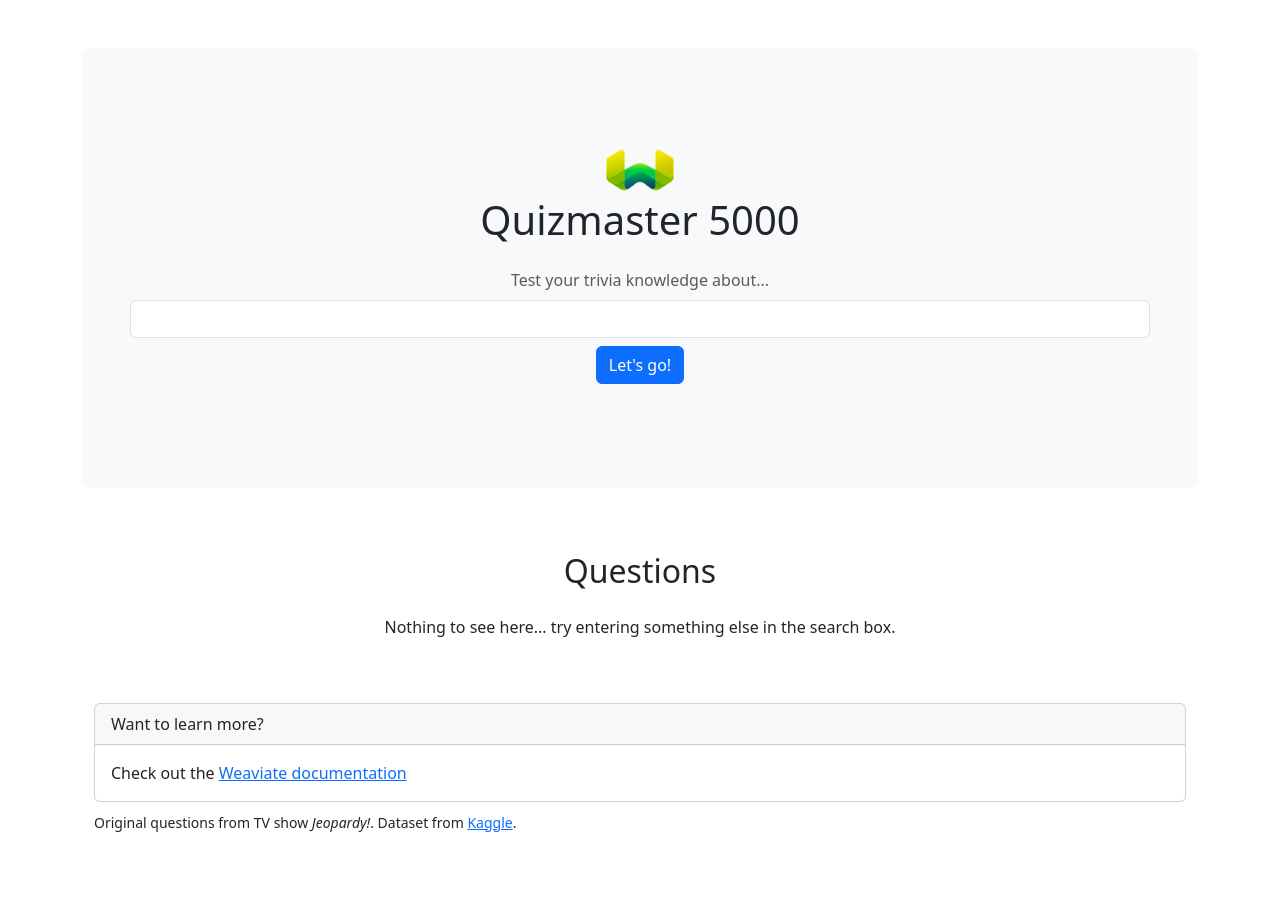
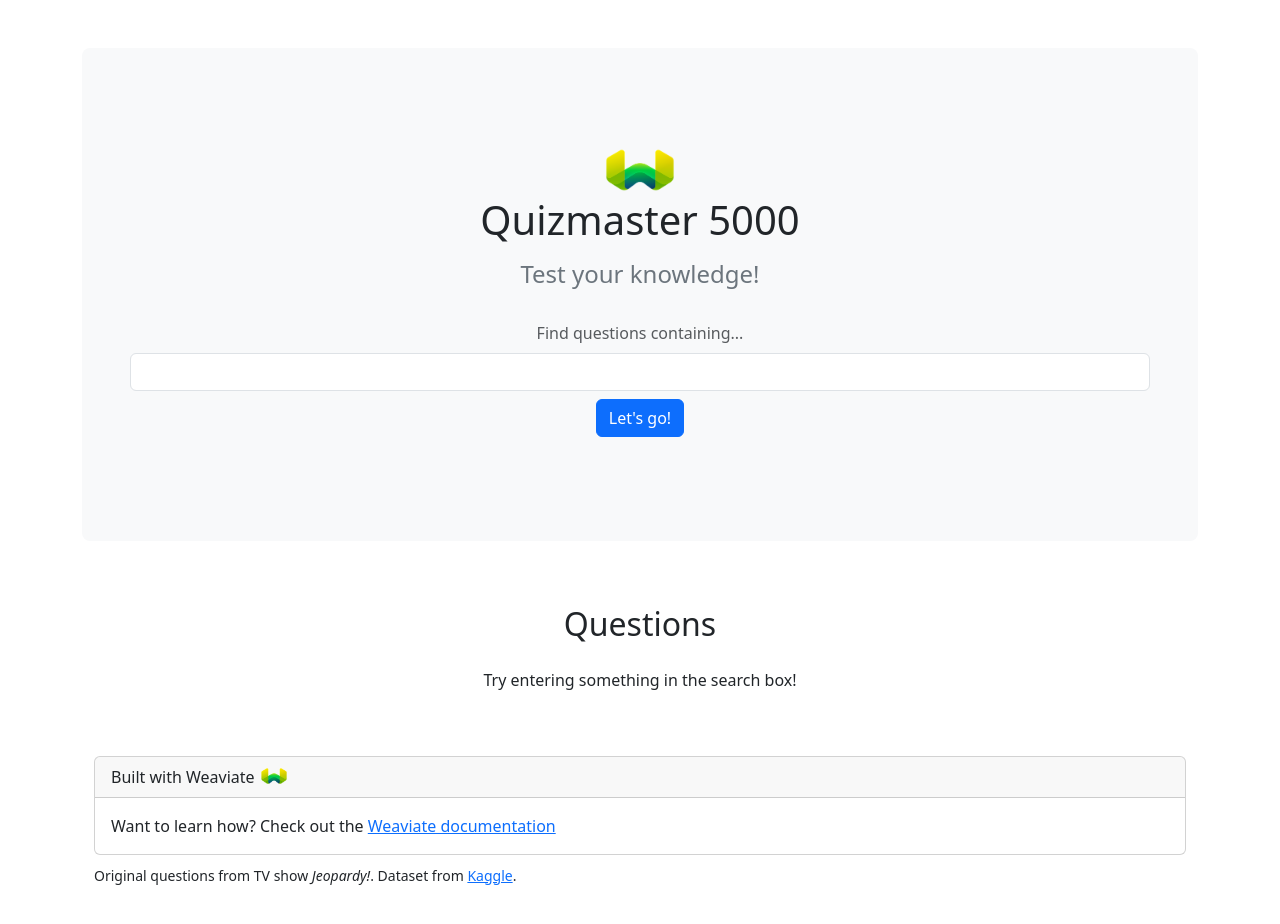
Before and after one commit to databyjp/DEMO_simple_ai_search, a React (Vite) app: page / in a window 1280 px wide. Shown: the top 924 px of the page. Before the commit the page ends 834 px from the top, so only its background shows below. Built offline with nearby package versions, Linux system fonts and the light colour scheme.

Commit message:
clean up code

```diff
--- a/src/App.jsx
+++ b/src/App.jsx
@@ -5,48 +5,45 @@
 
 function App() {
 
-  const [searchResults, setSearchResults] = useState([])
-
-  const searchHandler = () => {
-    console.log("Something")
-  }
+  const [searchResults, setSearchResults] = useState(null)
 
   return (
     <>
-      <div class="container my-5">
-        <div class="p-5 text-center bg-body-tertiary rounded-3">
-          <div class="container px-4 pt-5">
+      <div className="container my-5">
+        <div className="p-5 text-center bg-body-tertiary rounded-3">
+          <div className="container px-4 pt-5">
             <img src={weaviateLogo} width="80px"></img>
-            <h1 class="pb-2">Quizmaster 5000</h1>
+            <h1 className="pb-2">Quizmaster 5000</h1>
+            <h4 className="text-secondary">Test your knowledge!</h4>
           </div>
-          <div class="row row-cols-1 align-items-md-center g-5 py-2">
-            <div class="col d-flex flex-column align-items-center gap-2">
+          <div className="row row-cols-1 align-items-md-center g-5 pt-4 pb-2">
+            <div className="col d-flex flex-column align-items-left gap-2">
               <SearchBox setSearchResults={setSearchResults} />
             </div>
           </div>
         </div>
       </div>
 
-      <div class="container px-4 pt-2">
-        <div class="row row-cols-1 align-items-md-center g-5 py-2">
-          <div class="col d-flex flex-column align-items-md-center gap-2">
-            <h2 class="pb-2">Questions</h2>
+      <div className="container px-4 pt-2">
+        <div className="row row-cols-1 align-items-md-center g-5 py-2">
+          <div className="col d-flex flex-column align-items-md-center gap-2">
+            <h2 className="pb-2">Questions</h2>
             <SearchDisplay searchResults={searchResults} />
           </div>
         </div>
       </div>
 
-      <div class="container px-4 pt-2">
-        <div class="card mt-5 mb-2">
-          <div class="card-header">
-            Want to learn more?
+      <div className="container px-4 pt-2">
+        <div className="card mt-5 mb-2">
+          <div className="card-header">
+            Built with Weaviate <img src={weaviateLogo} width="30px" style={{ marginTop: '-5px' }}></img>
           </div>
-          <div class="card-body">
-            <p class="card-text">Check out the <a href="https://weaviate.io/developers/weaviate/quickstart">Weaviate documentation</a></p>
+          <div className="card-body">
+            <p className="card-text">Want to learn how? Check out the <a href="https://weaviate.io/developers/weaviate/quickstart">Weaviate documentation</a></p>
           </div>
         </div>
       </div>
-      <div class="container px-4">
+      <div className="container px-4 pb-5">
         <small>
           Original questions from TV show <i>Jeopardy!</i>. Dataset from <a href="https://www.kaggle.com/datasets/tunguz/200000-jeopardy-questions">Kaggle</a>.
         </small>
--- a/src/QuestionCard.jsx
+++ b/src/QuestionCard.jsx
@@ -22,17 +22,17 @@
   return (
     <>
       <div>
-        <div class="card my-2">
-          <div class="card-body">
-            <p class="card-text">
+        <div className="card my-2">
+          <div className="card-body">
+            <div className="card-text">
               <p>
-                <small><span class="badge bg-secondary">{category}</span></small>
+                <small><span className="badge bg-secondary">{category}</span></small>
               </p>
               {imageURL && <img src={imageURL} alt="Content visual representation" style={{ maxWidth: '100%' }} />}
               <p className="card-text">
                 {content}
               </p>
-            </p>
+            </div>
             {
               showAnswer ? (
                 <>
--- a/src/SearchBox.jsx
+++ b/src/SearchBox.jsx
@@ -21,7 +21,7 @@
         query: queryString[0],
         properties: ['question']
       })
-      .withLimit(5)
+      .withLimit(10)
       .withFields('question answer _additional {id} hasCategory {... on JeopardyCategory {title} }')
       .do();
     console.log(result)
@@ -42,15 +42,21 @@
 
   return (
     <>
-      <label for="exampleFormControlInput1" class="text-body-secondary">Test your trivia knowledge about...</label>
+      <label className="text-body-secondary text-align-left">Find questions containing...</label>
       <input
         type="text"
-        class="form-control"
+        className="form-control"
         name="Search"
         onChange={(e) => setSearchString([e.target.value])}
+        onKeyDown={(e) => {
+          if (e.key === 'Enter') {
+            e.preventDefault();
+            clickHandler();
+          }
+        }}
       />
-      <div class="mb-5">
-        <button type="button" class="btn btn-primary btn" onClick={clickHandler}>
+      <div className="mb-5">
+        <button type="button" className="btn btn-primary btn" onClick={clickHandler}>
           Let's go!
         </button>
       </div>
--- a/src/SearchDisplay.jsx
+++ b/src/SearchDisplay.jsx
@@ -1,11 +1,19 @@
 import QuestionCard from './QuestionCard'
 
 export default function SearchDisplay({ searchResults }) {
-  if (searchResults == null | searchResults.length == 0) {
+  if (searchResults == null) {
     return (
       <>
         <div className='border-secondary-subtle-2'>
-          Nothing to see here... try entering something else in the search box.
+          Try entering something in the search box!
+        </div>
+      </>
+    )
+  } else if (searchResults.length == 0) {
+    return (
+      <>
+        <div className='border-secondary-subtle-2'>
+          No results found :(
         </div>
       </>
     )
```
